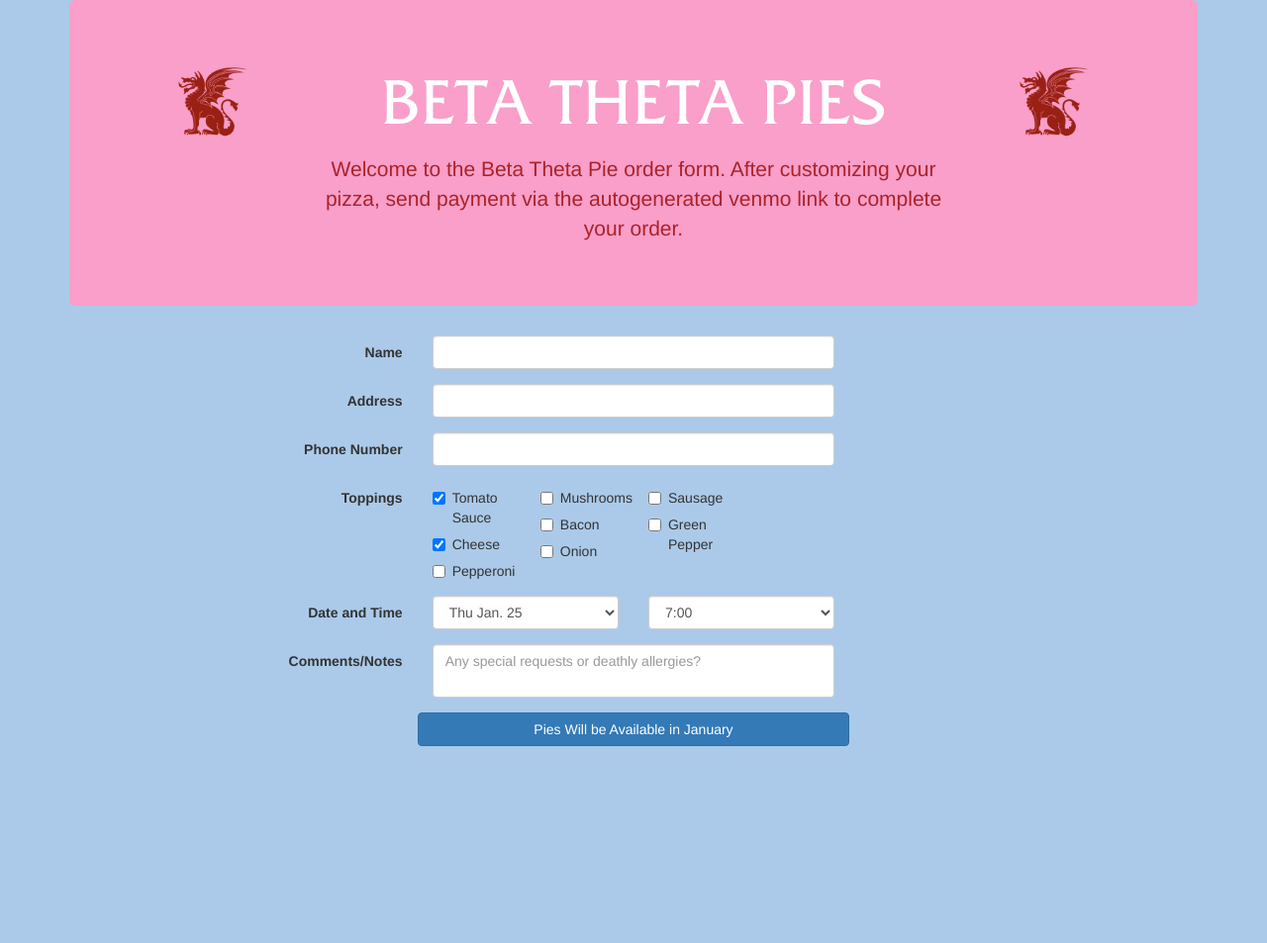
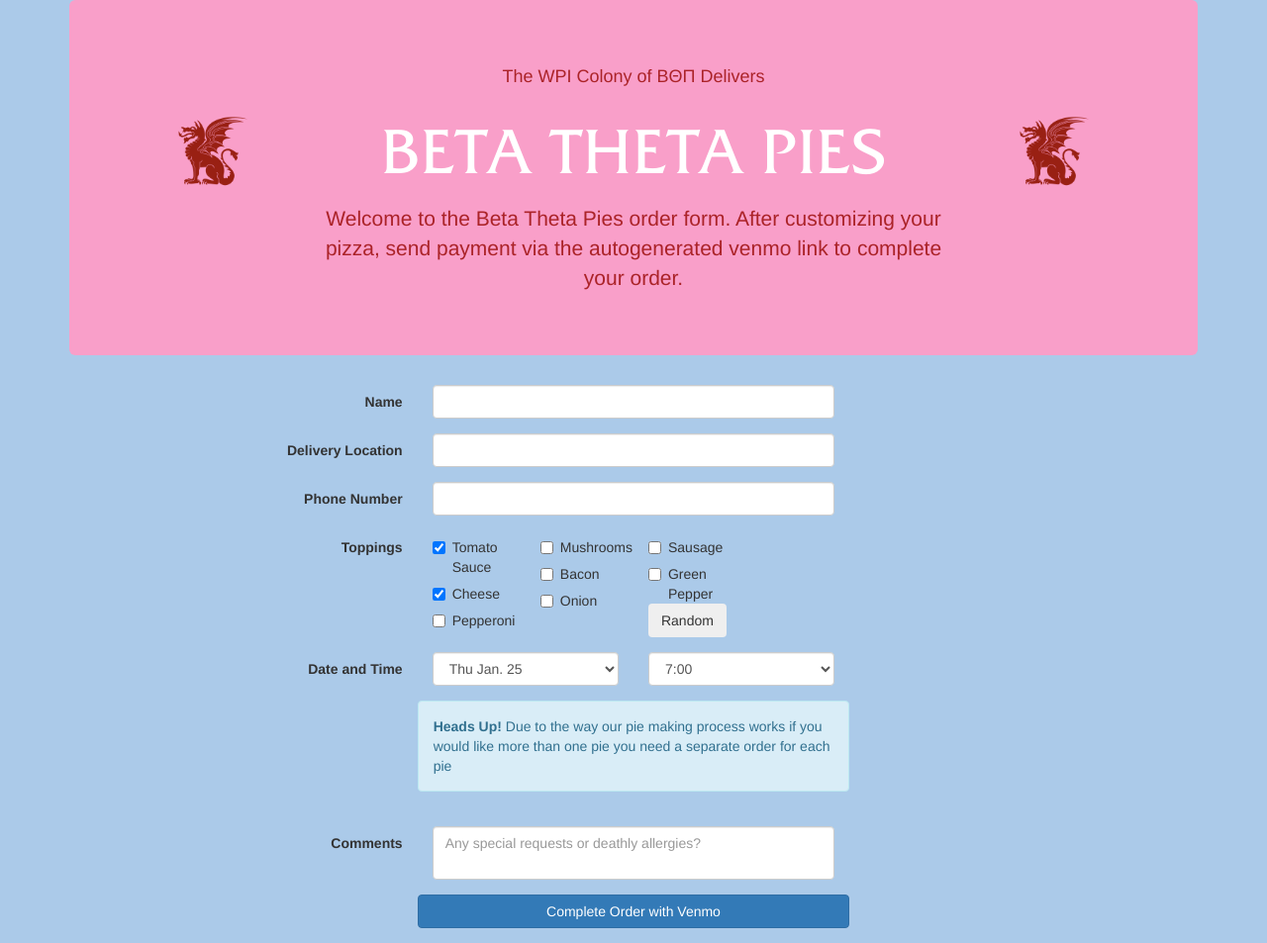
Before and after one commit to betathetapiwpi/BetaThetaPies, a Django app: page / in a window 1280 px wide. Shown: that part at 99% size. Before the commit the page ends 800 px from the top of that part, so only its background shows below. Run offline with Django 3.2, Linux system fonts and the light colour scheme; data comes from the database, SQL or seed files in the repository; the page is wider than the window, and the part outside it is not shown; some libraries are stand-ins or nearby versions.

Commit message:
Finalize form for pies

```diff
--- a/BetaThetaPies/settings.py
+++ b/BetaThetaPies/settings.py
@@ -50,7 +50,6 @@ MIDDLEWARE = [
     'django.contrib.auth.middleware.AuthenticationMiddleware',
     'django.contrib.messages.middleware.MessageMiddleware',
     'django.middleware.clickjacking.XFrameOptionsMiddleware',
-    'livereload.middleware.LiveReloadScript',
 ]
 
 ROOT_URLCONF = 'BetaThetaPies.urls'
--- a/pies/drive.py
+++ b/pies/drive.py
@@ -1,11 +1,13 @@
+import os
+
 import gspread
-import os
-from datetime import date, time
 from oauth2client.service_account import ServiceAccountCredentials
 
 scope = ['https://spreadsheets.google.com/feeds']
 
-jsondata = {"client_email": os.environ.get("client_email"), "private_key": os.environ.get("private_key"), "client_id": os.environ.get("client_id"), "private_key_id": os.environ.get("private_key_id"), "type": "service_account"}
+jsondata = {"client_email": os.environ.get("client_email"), "private_key": os.environ.get("private_key"),
+            "client_id":    os.environ.get("client_id"), "private_key_id": os.environ.get("private_key_id"),
+            "type":         "service_account"}
 credentials = ServiceAccountCredentials._from_parsed_json_keyfile(jsondata, scope)
 
 gc = gspread.authorize(credentials)
@@ -13,27 +15,42 @@ gc = gspread.authorize(credentials)
 wks = gc.open_by_key('1LskHuzVfUyxahsPzCRteXmkpawZZ2wSnJcxqHuRWDZw').sheet1
 
 TOPPINGS = ['Sauce', 'Cheese', 'Pepperoni', 'Mushrooms', 'Bacon', 'Onion', 'Sausage', 'Green Pepper']
+
+
 def add_order(order):
     name = order[0]
     addr = order[1]
     cellnumber = order[2]
-    toppings = int(order[3])
-    final_toppings = [t for i, t in enumerate(TOPPINGS) if 1<<i & toppings]
+    toppings = order[3]
     date = int(order[4])
     time = order[5]
-    notes = order[6]
+    notes = ''.join(order[6:])
 
-    startRow = (date - 25)*27 + 2
-    for row in range(startRow, startRow+26):
+    startRow = (date - 25) * 27 + 2
+    for row in range(startRow, startRow + 26):
         if wks.cell(row, 3).value == time:
             if wks.cell(row, 4).value != '':
                 row += 1
+            if wks.cell(row, 4).value != '':
+                row = 82
+                while wks.cell(row, 4).value != '':
+                    row += 1
+                wks.update_cell(row, 4, name)
+                wks.update_cell(row, 5, cellnumber)
+                wks.update_cell(row, 6, addr)
+                wks.update_cell(row, 7, toppings)
+                wks.update_cell(row, 8, notes)
+                wks.update_cell(row, 9, 'Venmo')
+
+                print("OVERBOOKED")
+                return
 
             wks.update_cell(row, 4, name)
             wks.update_cell(row, 5, cellnumber)
             wks.update_cell(row, 6, addr)
-            wks.update_cell(row, 7, ','.join(final_toppings))
+            wks.update_cell(row, 7, toppings)
             wks.update_cell(row, 8, notes)
             wks.update_cell(row, 9, 'Venmo')
 
+            print("SUCCESSFULLY ORDERED")
             return
--- a/pies/static/pies/js/pies.js
+++ b/pies/static/pies/js/pies.js
@@ -5,8 +5,8 @@ $(document).ready(function(){
 })
 
 function pay() {
-    name = $('#name').val();
-    addr = $('#address').val();
+    name = $('#name').val().replace(',', ' ');
+    addr = $('#address').val().replace(',', ' ');
     cell = $('#cellnumber').val();
     var toppings = "";
     for(i = 0; i <= 7; i++){
@@ -17,9 +17,9 @@ function pay() {
     toppingsum = toppings.slice(0,-1);
     day = $('#dateselector').val();
     time = $('#time'+day).find(":selected").text();
-    comments = $('#comments').val();
+    comments = $('#comments').val().replace(',', ' ');
     note = name+','+addr+','+cell+','+toppingsum+','+day+','+time+','+comments
-    window.location.href = 'https://venmo.com/BetaThetaPi-WPI?txn=pay&note=BTPOO'+note+'&amount=10';
+    window.open('https://venmo.com/BetaThetaPi-WPI?txn=pay&note=BTPOO'+note+'&amount=10', '_blank')
 }
 
 function changeTime(day){
@@ -28,3 +28,16 @@ function changeTime(day){
     $('#' + last).css("display", "block");
 
 }
+
+function random(){
+    rand = Math.floor(Math.random() * 252) + 3;
+    console.log(rand)
+    for(i = 2; i <= 7; i++){
+        if( (1 << i) & rand){
+            $('#toppingsinput-' + i).prop('checked', true)
+        }
+        else{
+            $('#toppingsinput-' + i).prop('checked', false)
+        }
+    }
+}
--- a/pies/static/pies/style.css
+++ b/pies/static/pies/style.css
@@ -15,12 +15,20 @@
     font-family: 'FrizQuadrata', arial
 }
 
+.jumbotron h2 {
+    color: rgb(171, 35, 40);
+    text-align: center;
+    font-size: 18px;
+}
+
 .jumbotron p{
     color: rgb(171, 35, 40);
     text-align: center;
     word-wrap: break-word;
 }
 
+
+
 textarea {
     resize: none;
 }
--- a/pies/templates/pies/index.html
+++ b/pies/templates/pies/index.html
@@ -11,27 +11,29 @@
     <script src="https://ajax.googleapis.com/ajax/libs/jquery/3.2.1/jquery.min.js"></script>
     <script src="https://maxcdn.bootstrapcdn.com/bootstrap/3.3.7/js/bootstrap.min.js"></script>
     <script src="https://cdnjs.cloudflare.com/ajax/libs/jquery.mask/1.14.13/jquery.mask.min.js"></script>
+    <script src="{% static 'pies/js/require.js' %}"></script>
     <script src="{% static 'pies/js/pies.js' %}"></script>
 </head>
 
 <div class="container">
     <div style="background-color:rgb(249, 159, 201)" class="jumbotron container-fluid">
         <!--rgb(0, 6, 45)-->
-
+        <div class="row">
+            <h2 class="col-xs-offset-3 col-md-offset-2 col-xs-6 col-md-8">The WPI Colony of ΒΘΠ Delivers</h2>
+        </div>
         <img src="{% static 'pies/assets/btp_dragon_color.png' %}" class="col-xs-3 col-md-2">
         <h1 class="col-xs-6 col-md-8">BETA THETA PIES</h1>
         <img src="{% static 'pies/assets/btp_dragon_color.png' %}" class="col-xs-3 col-md-2">
-        <p class="col-md-2"></p>
-        <p class="col-xs-12 col-md-8">Welcome to the Beta Theta Pie order form. After customizing your pizza, send
-            payment via the autogenerated venmo link to complete your order.</p>
+
+        <p class="col-xs-12 col-md-8 col-md-offset-2">Welcome to the Beta Theta Pies order form. After
+            customizing your pizza, send payment via the autogenerated venmo link to complete your order.</p>
     </div>
 </div>
 
 <body style="background-color: rgb(171, 202, 233)">
 <!-- call pay() in onsubmit to enable orders -->
-<form class="form-horizontal" onsubmit="return false">
+<form class="form-horizontal" onsubmit="pay();return false">
     <fieldset>
-
         <!-- Text input-->
         <div class="form-group">
             <label class="col-md-4 control-label" for="nameinput">Name</label>
@@ -43,11 +45,9 @@
         </div>
 
         <div class="form-group">
-            <label class="col-md-4 control-label" for="addressinput">Address</label>
+            <label class="col-md-4 control-label" for="addressinput">Delivery Location</label>
             <div class="col-md-4">
-                <input id="address" type="text" class="form-control input-md" pattern="[0-9]+\s[A-z]+\s.+"
-                       oninvalid="this.setCustomValidity('Enter a street address (e.g 123 Rock Rd)')"
-                       oninput="setCustomValidity('')" required>
+                <input id="address" type="text" class="form-control input-md" required>
             </div>
         </div>
 
@@ -63,7 +63,7 @@
         <!-- Multiple Checkboxes -->
         <div class="form-group">
             <label class="col-xs-12 col-md-4 control-label" for="toppingsinput">Toppings</label>
-            <div class="col-xs-6 col-md-1">
+            <div class="col-xs-4 col-md-1">
                 <div class="checkbox">
                     <label for="toppingsinput-0">
                         <input type="checkbox" id="toppingsinput-0" value="Sauce" checked> Tomato Sauce
@@ -80,7 +80,7 @@
                     </label>
                 </div>
             </div>
-            <div class="col-xs-6 col-md-1">
+            <div class="col-xs-4 col-md-1">
                 <div class="checkbox">
                     <label for="toppingsinput-3">
                         <input type="checkbox" id="toppingsinput-3" value="Mushrooms"> Mushrooms
@@ -97,7 +97,7 @@
                     </label>
                 </div>
             </div>
-            <div class="col-xs-6 col-md-1">
+            <div class="col-xs-4 col-md-1">
                 <div class="checkbox">
                     <label for="toppingsinput-6">
                         <input type="checkbox" id="toppingsinput-6" value="Sausage"> Sausage
@@ -108,6 +108,17 @@
                         <input type="checkbox" id="toppingsinput-7" value="Green Pepper"> Green Pepper
                     </label>
                 </div>
+                {#                <div class="checkbox">#}
+                {#                    <label for="toppingsinput-8">#}
+                {#                        <input type="checkbox" id="toppingsinput-8" value="Random"> Random#}
+                {#                    </label>#}
+                {#                </div>#}
+                <div class="button">
+                    <button class="btn" type="button" name="random-button" onclick="random()">
+                        Random
+                    </button>
+                </div>
+
             </div>
         </div>
 
@@ -142,7 +153,13 @@
             {% endfor %}
         </div>
         <div class="form-group">
-            <label class="col-md-4 control-label" for="nameinput">Comments/Notes</label>
+            <div class="alert alert-info col-xs-12 col-md-4 col-md-offset-4">
+                <strong>Heads Up!</strong> Due to the way our pie making process works if you would like more than
+                one pie you need a separate order for each pie
+            </div>
+        </div>
+        <div class="form-group">
+            <label class="col-md-4 control-label" for="nameinput">Comments</label>
             <div class="col-md-4">
                 <textarea id="comments" rows="2" placeholder="Any special requests or deathly allergies?"
                           class="form-control input-md"></textarea>
@@ -150,8 +167,8 @@
         </div>
         <div class="form-group ">
             <!-- change type to submit to enable orders -->
-            <button type="button" class="btn btn-primary col-xs-12 col-md-4 col-md-offset-4 " name="venmo-button">
-                Pies Will be Available in January
+            <button type="submit" class="btn btn-primary col-xs-12 col-md-4 col-md-offset-4 " name="venmo-button">
+                Complete Order with Venmo
             </button>
         </div>
     </fieldset>
--- a/pies/views.py
+++ b/pies/views.py
@@ -41,6 +41,7 @@ def purchase(request):
     settled = data['data']['status'] == 'settled'
 
     if not note.startswith('BTPOO') or not settled or amount < 10:
+        print("either not settled. or too little ammount")
         return HttpResponse(status=402)
 
     order = note[5:].split(',')
```
Also changed, not shown: db.sqlite3.
